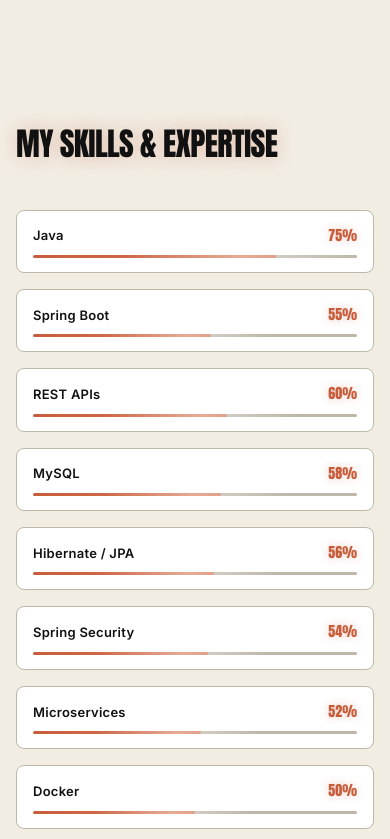
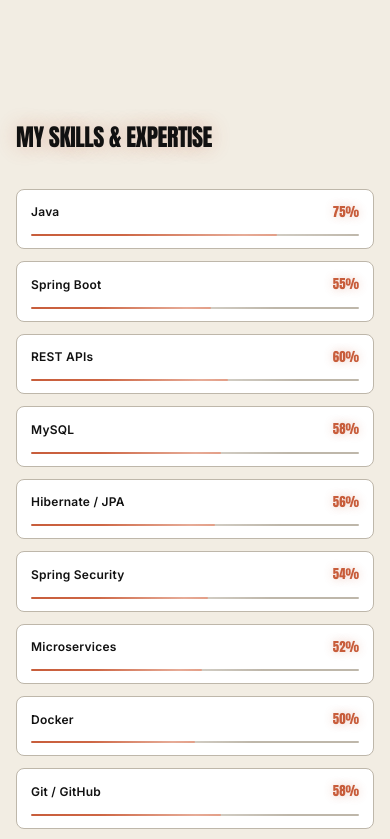
Before and after one commit to zabirhussain41/portfolio, a React app: page / in a window 390 px wide. Shown: the part 3322-4161 px from the top of the page. Built offline with nearby package versions, Linux system fonts and the light colour scheme; the HTML template or start-up script is replaced by a standard one.

Commit message:
Fix mobile alignment and responsiveness in Skills component

```diff
--- a/src/components/Skills.css
+++ b/src/components/Skills.css
@@ -65,6 +65,7 @@
   align-items: center;
   position: relative;
   z-index: 1;
+  gap: 12px;
 }
 
 .skill-name {
@@ -73,6 +74,9 @@
   font-weight: 600;
   color: var(--primary-text);
   letter-spacing: 0.02em;
+  flex: 1;
+  word-break: break-word;
+  min-width: 0;
 }
 
 .skill-percentage {
@@ -81,6 +85,7 @@
   font-weight: 400;
   color: var(--accent);
   text-shadow: 0 0 10px rgba(200, 93, 59, 0.3);
+  flex-shrink: 0;
 }
 
 .skill-bar {
@@ -137,10 +142,16 @@
 
   .skills-grid {
     gap: 16px;
+    grid-template-columns: 1fr;
   }
 
   .skill-item {
     padding: 14px 16px;
+    gap: 10px;
+  }
+
+  .skill-info {
+    gap: 10px;
   }
 
   .skill-name {
@@ -155,3 +166,46 @@
     height: 3px;
   }
 }
+
+@media (max-width: 480px) {
+  .skills-header {
+    margin-bottom: 32px;
+  }
+
+  .skills-header h2 {
+    font-size: 1.5rem;
+  }
+
+  .skills-grid {
+    gap: 12px;
+    grid-template-columns: 1fr;
+  }
+
+  .skill-item {
+    padding: 12px 14px;
+    gap: 8px;
+  }
+
+  .skill-info {
+    gap: 8px;
+    flex-wrap: wrap;
+  }
+
+  .skill-name {
+    font-size: 0.75rem;
+    flex: 1;
+    min-width: 100px;
+  }
+
+  .skill-percentage {
+    font-size: 0.8rem;
+    min-width: 40px;
+    text-align: right;
+  }
+
+  .skill-bar {
+    height: 2px;
+    width: 100%;
+    margin-top: 4px;
+  }
+}
```
